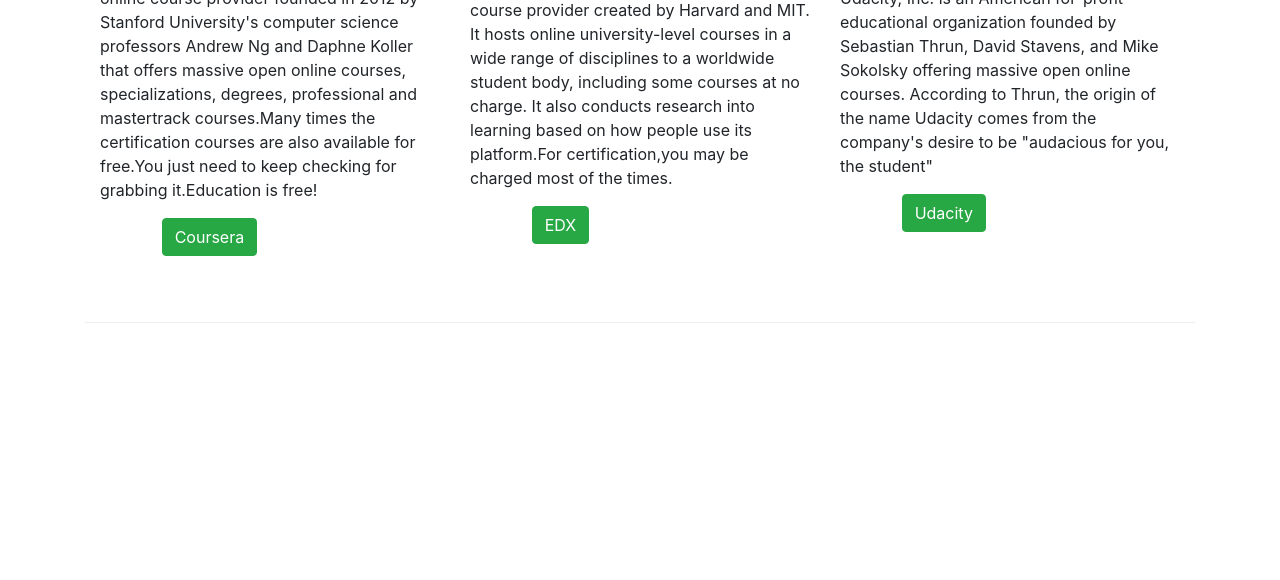
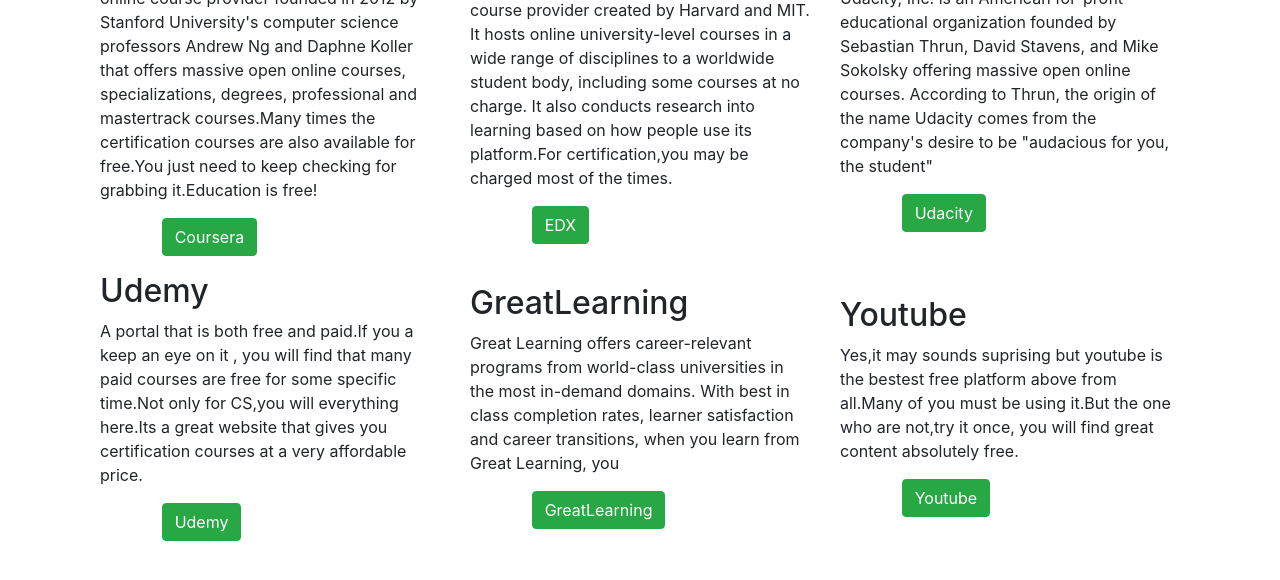
Before and after one commit to Vishesht27/Fresher-s-Help, a website: page Learning.html in a window 1280 px wide. Shown: the part 528-1108 px from the top of the page. Before the commit the page ends 851 px from the top, so only its background shows below. Drawn offline with nearby package versions, Linux system fonts and the light colour scheme.

Commit message:
Intial Commit

```diff
--- a/Learning.html
+++ b/Learning.html
@@ -55,7 +55,7 @@
             <p>Coursera is an American massive open online course provider founded in 2012 by Stanford University's computer science professors Andrew Ng and Daphne Koller that offers massive open online courses, specializations, degrees, professional and mastertrack courses.Many times the certification courses are also available for free.You just need to keep checking for grabbing it.Education is free! </p>
             <div class="form-group row">
                 <div class="offset-md-2 col-md-10">
-                    <button type="submit" class="btn btn-success"onclick="'https://www.coursera.org/';">Coursera
+                    <button type="submit" class="btn btn-success"onclick="location.href='https://www.coursera.org/';">Coursera
 
                     </button>
                 </div>
@@ -68,7 +68,7 @@
                 <p>edX is an American massive open online course provider created by Harvard and MIT. It hosts online university-level courses in a wide range of disciplines to a worldwide student body, including some courses at no charge. It also conducts research into learning based on how people use its platform.For certification,you may be charged most of the times.</p>
                 <div class="form-group row">
                     <div class="offset-md-2 col-md-10">
-                        <button type="submit" class="btn btn-success"onclick="'https://www.edx.org/?source=aw&awc=6798_1605295867_f8f0f609a27a4a02d8dd17a197919670&utm_source=aw&utm_medium=affiliate_partner&utm_content=text-link&utm_term=427859_Digital+Defynd';">EDX
+                        <button type="submit" class="btn btn-success"onclick="location.href='https://www.edx.org/?source=aw&awc=6798_1605295867_f8f0f609a27a4a02d8dd17a197919670&utm_source=aw&utm_medium=affiliate_partner&utm_content=text-link&utm_term=427859_Digital+Defynd';">EDX
 
                         </button>
                     </div>
@@ -79,14 +79,45 @@
                 <p>Udacity, Inc. is an American for-profit educational organization founded by Sebastian Thrun, David Stavens, and Mike Sokolsky offering massive open online courses. According to Thrun, the origin of the name Udacity comes from the company's desire to be "audacious for you, the student"</p>
                 <div class="form-group row">
                     <div class="offset-md-2 col-md-10">
-                        <button type="submit" class="btn btn-success"onclick="'https://www.udacity.com/';">Udacity
+                        <button type="submit" class="btn btn-success"onclick="location.href='https://www.udacity.com/';">Udacity
 
                         </button>
                     </div>
                 </div>
             </div>
+            <div class="col-12 col-sm-4 col-md-4">
+                <h2>Udemy</h2>
+                <p>A portal that is both free and paid.If you a keep an eye on it , you will find that many paid courses are free for some specific time.Not only for CS,you will everything here.Its a great website that gives you certification courses at a very affordable price.</p>
+                <div class="form-group row">
+                    <div class="offset-md-2 col-md-10">
+                        <button type="submit" class="btn btn-success"onclick="location.href='https://www.udemy.com/?utm_source=adwords-brand&utm_medium=udemyads&utm_campaign=Brand-Udemy_la.EN_cc.INDIA&utm_term=_._ag_78279294239_._ad_387461093429_._de_c_._dm__._pl__._ti_kwd-310556426868_._li_9302104_._pd__._&utm_term=_._pd__._kw_udemy_._&matchtype=e&gclid=Cj0KCQiAqo3-BRDoARIsAE5vnaKUOyzfea7_YNIwo1roRXT62HdaLJhl56iyf8GghtZW28zFumDntOcaAksOEALw_wcB';">Udemy
 
+                        </button>
+                    </div>
+                </div>
+            </div>
+            <div class="col-12 col-sm-4 col-md-4">
+                <h2>GreatLearning</h2>
+                <p>Great Learning offers career-relevant programs from world-class universities in the most in-demand domains. With best in class completion rates, learner satisfaction and career transitions, when you learn from Great Learning, you</p>
+                <div class="form-group row">
+                    <div class="offset-md-2 col-md-10">
+                        <button type="submit" class="btn btn-success"onclick="location.href='https://www.greatlearning.in/';">GreatLearning
 
+                        </button>
+                    </div>
+                </div>
+            </div>
+            <div class="col-12 col-sm-4 col-md-4">
+                <h2>Youtube</h2>
+                <p>Yes,it may sounds suprising but youtube is the bestest free platform above from all.Many of you must be using it.But the one who are not,try it once, you will find great content absolutely free.</p>
+                <div class="form-group row">
+                    <div class="offset-md-2 col-md-10">
+                        <button type="submit" class="btn btn-success"onclick="location.href='https://www.youtube.com/?gl=IN&tab=r1';">Youtube
+
+                        </button>
+                    </div>
+                </div>
+            </div>
 
 
         </div>
```
Also changed, not shown: Practice.html (+1 -1 lines).
